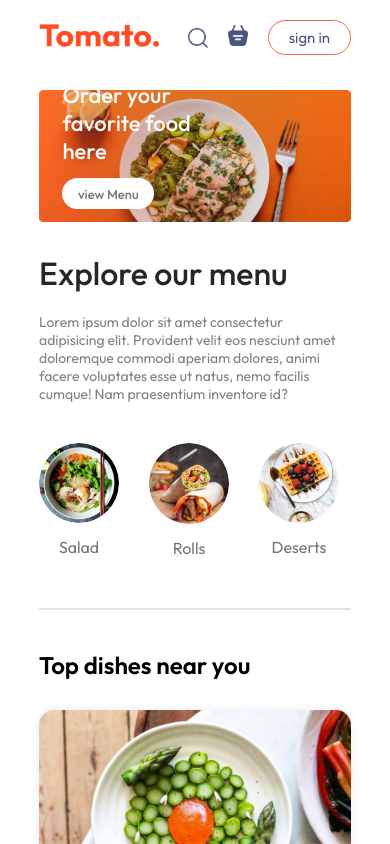
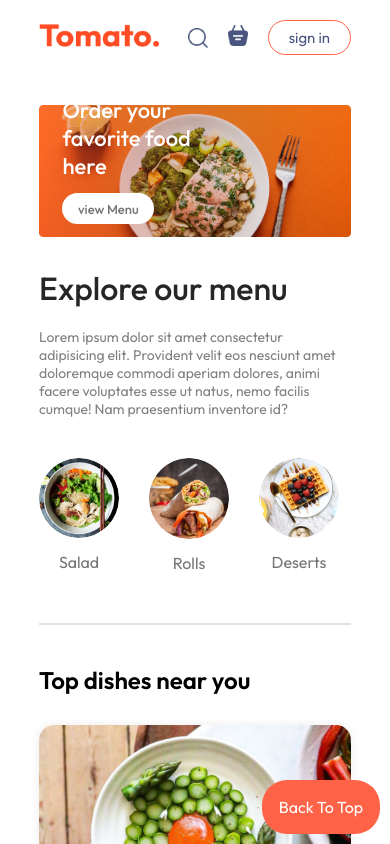
Before and after one commit to sarachafikidrissi/Foody-Website-Project, a React (Create React App) app in the folder foody/: page / in a window 390 px wide. Shown: the top 844 px of the page. Built offline with nearby package versions, Linux system fonts and the light colour scheme.

Commit message:
add bac to top bottom for mobile version in when user at home page

```diff
--- a/foody/src/Components/Navbar/Navbar.css
+++ b/foody/src/Components/Navbar/Navbar.css
@@ -62,7 +62,20 @@
     right: -8px;
 }
 
+.top {
+    position: fixed;
+    bottom: 10px;
+    right: 10px;
+    z-index: 20;
+    border-radius: 25px;
+    background-color: tomato;
+    padding: 2vh;
+    color: white;
+    display: none;
+}
+
 @media (max-width: 1050px) {
+
     .navbar .logo {
         width: 140px;
     }
@@ -100,7 +113,17 @@
     }
 }
 @media (max-width: 750px) {
+    body{
+        padding-top: 0;
+    }
     .navbar-menu {
         display: none;
     }
+    .navbar{
+        position:static;
+        width: 100%;
+    }
+    .top {
+        display: block;
+    }
 }
--- a/foody/src/Components/Navbar/Navbar.js
+++ b/foody/src/Components/Navbar/Navbar.js
@@ -1,6 +1,6 @@
 import React, { useState, useContext } from 'react'
 import './Navbar.css'
-import { Link } from 'react-router-dom'
+import { Link, useLocation } from 'react-router-dom'
 import { assets } from '../../assets/assets'
 import {StoreContext} from '../../Context/StoreContext'
 
@@ -10,8 +10,15 @@ function Navbar({setShowLogin}) {
 
     const {getTotalCartAmount} = useContext(StoreContext);
 
+    const location = useLocation();
+    const isHome = location.pathname === '/';
+
   return (
     <div className='navbar'>
+      {isHome && (<div class="top">
+        <a href="/">Back To Top</a>
+      </div>)}
+
       <Link to='/'><img src={assets.logo} alt="" className='logo' /></Link>
       <ul className="navbar-menu">
         <Link to='/' onClick={()=>setMenu("home")} className={menu==="home"?"active":""}>home</Link>
```
